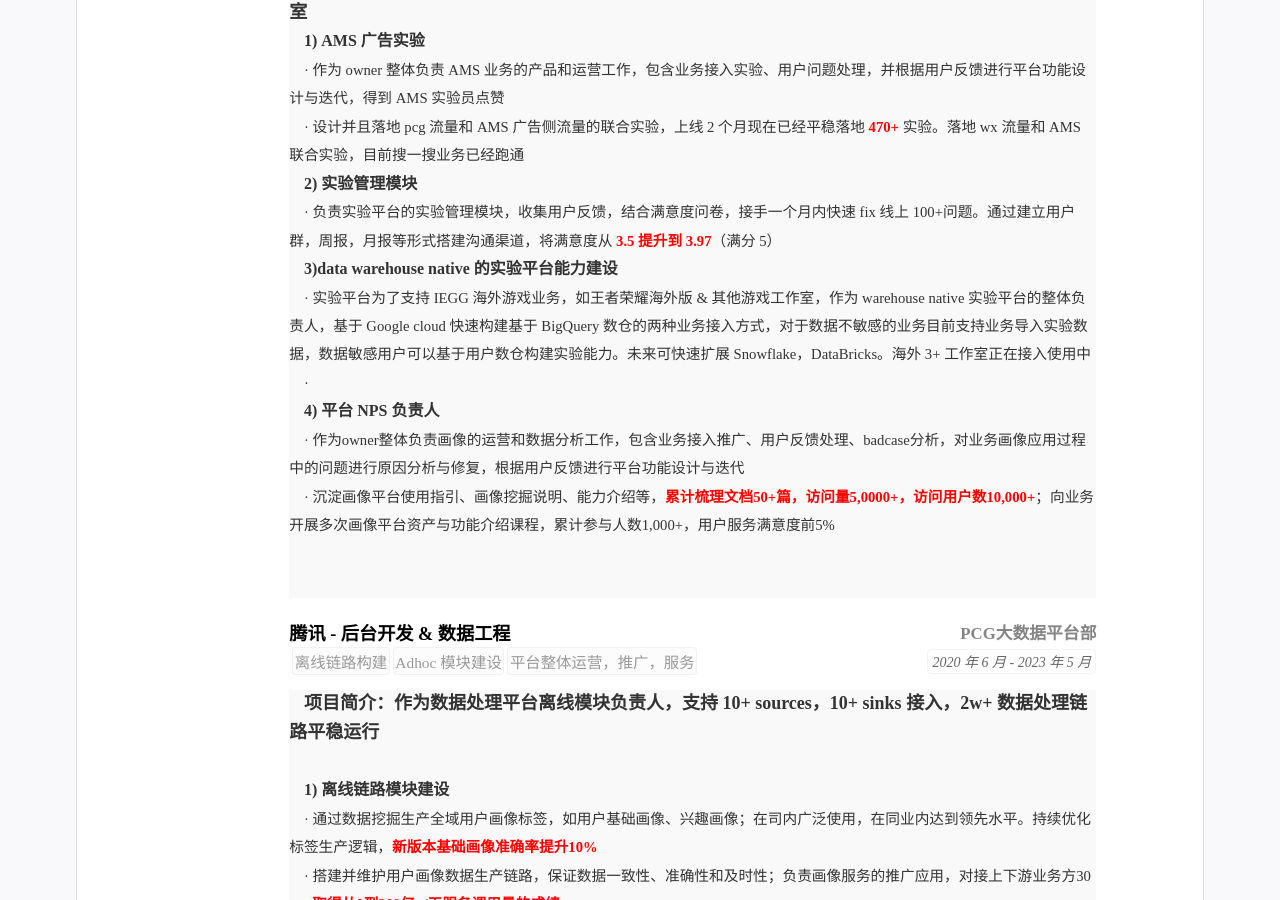
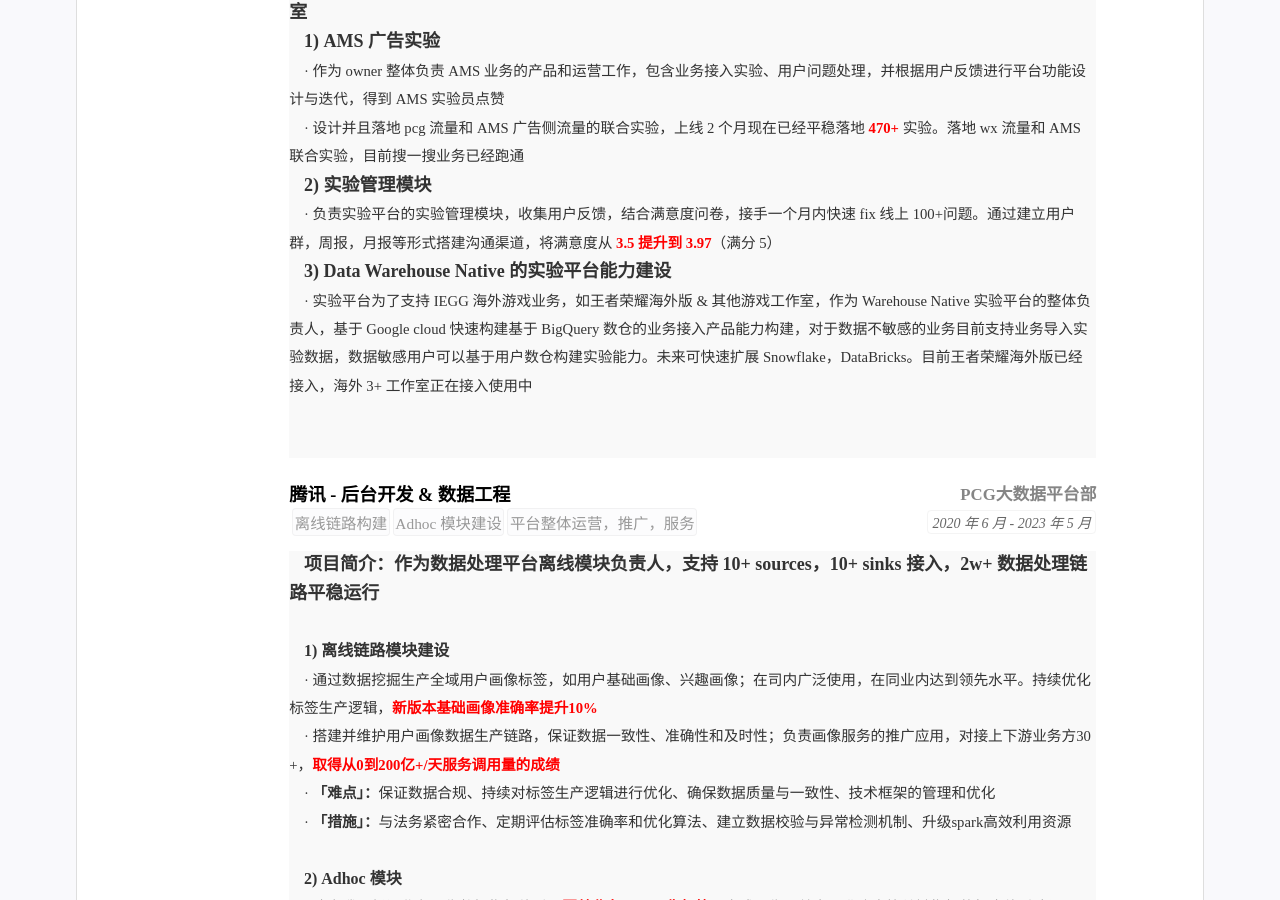
Before and after one commit to kuailexiaoshenxian/cn-wx-cv, a Jekyll site: the page built from index.html, in a window 1280 px wide and 900 px high, scrolled down 803 px. Built offline with Jekyll 4.4.1, drawn with Linux system fonts in a browser that asks for light colours.

Commit message:
Update resume.yml

```diff
--- a/_data/resume.yml
+++ b/_data/resume.yml
@@ -98,17 +98,13 @@ main: #简历主要内容，
     # - 实验配置
     # summary: 职务或者工作总结(自动折叠) 业务数据科学：负责新闻业务画像覆盖率、准确率提升，建立画像服务的指标监控体系 <br>  &nbsp &nbsp  平台数据开发：作为开发者完成数据平台的链路搭建和功能上线，为业务提供可靠的画像平台服务
     detail: <font face="等线"><font size=4><strong>项目简介：作为实验平台产品策划，打造科学，准确的实验决策平台，并建设海外版本支持游戏工作室</strong></font></font> <br>  &nbsp &nbsp
-            <font face="等线"><font size=3><strong> 1) AMS 广告实验</strong></font> <br>  &nbsp &nbsp
+            <font face="等线"><font size=4><strong> 1) AMS 广告实验</strong></font> <br>  &nbsp &nbsp
             · 作为 owner 整体负责 AMS 业务的产品和运营工作，包含业务接入实验、用户问题处理，并根据用户反馈进行平台功能设计与迭代，得到 AMS 实验员点赞 <br> &nbsp &nbsp
             · 设计并且落地 pcg 流量和 AMS 广告侧流量的联合实验，上线 2 个月现在已经平稳落地<font color=#FF000><strong> 470+ </strong></font>实验。落地 wx 流量和 AMS 联合实验，目前搜一搜业务已经跑通  <br>  &nbsp &nbsp
-            <font size=3><strong> 2) 实验管理模块</strong></font>  <br>  &nbsp &nbsp
+            <font size=4><strong> 2) 实验管理模块</strong></font>  <br>  &nbsp &nbsp
             · 负责实验平台的实验管理模块，收集用户反馈，结合满意度问卷，接手一个月内快速 fix 线上 100+问题。通过建立用户群，周报，月报等形式搭建沟通渠道，将满意度从 <font color=#FF000><strong>3.5 提升到 3.97</strong></font>（满分 5）<br>  &nbsp &nbsp
-            <font size=3><strong> 3)data warehouse native 的实验平台能力建设</strong></font>  <br>  &nbsp &nbsp
-            · 实验平台为了支持 IEGG 海外游戏业务，如王者荣耀海外版 & 其他游戏工作室，作为 warehouse native 实验平台的整体负责人，基于 Google cloud 快速构建基于 BigQuery 数仓的两种业务接入方式，对于数据不敏感的业务目前支持业务导入实验数据，数据敏感用户可以基于用户数仓构建实验能力。未来可快速扩展 Snowflake，DataBricks。海外 3+ 工作室正在接入使用中 <br>  &nbsp &nbsp
-            ·  <br>  &nbsp &nbsp
-            <font size=3><strong> 4) 平台 NPS 负责人</strong></font>  <br>  &nbsp &nbsp
-            · 作为owner整体负责画像的运营和数据分析工作，包含业务接入推广、用户反馈处理、badcase分析，对业务画像应用过程中的问题进行原因分析与修复，根据用户反馈进行平台功能设计与迭代 <br>  &nbsp &nbsp
-            · 沉淀画像平台使用指引、画像挖掘说明、能力介绍等，<font color=#FF000><strong>累计梳理文档50+篇，访问量5,0000+，访问用户数10,000+</strong></font>；向业务开展多次画像平台资产与功能介绍课程，累计参与人数1,000+，用户服务满意度前5% <br>  &nbsp &nbsp
+            <font size=4><strong> 3) Data Warehouse Native 的实验平台能力建设</strong></font>  <br>  &nbsp &nbsp
+            · 实验平台为了支持 IEGG 海外游戏业务，如王者荣耀海外版 & 其他游戏工作室，作为 Warehouse Native 实验平台的整体负责人，基于 Google cloud 快速构建基于 BigQuery 数仓的业务接入产品能力构建，对于数据不敏感的业务目前支持业务导入实验数据，数据敏感用户可以基于用户数仓构建实验能力。未来可快速扩展 Snowflake，DataBricks。目前王者荣耀海外版已经接入，海外 3+ 工作室正在接入使用中 <br>  &nbsp &nbsp
             <br>  &nbsp &nbsp
   - title: <font face="华文细黑粗体">腾讯 - 后台开发 & 数据工程</font>
     sub: <font face="楷体">PCG大数据平台部</font>
```
